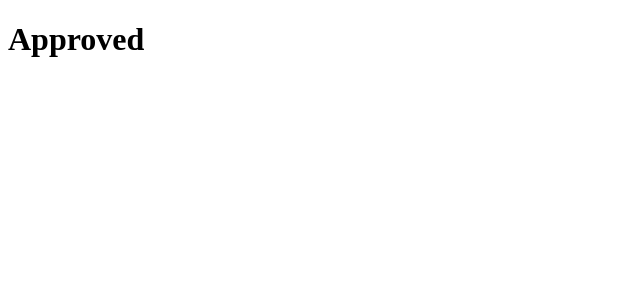
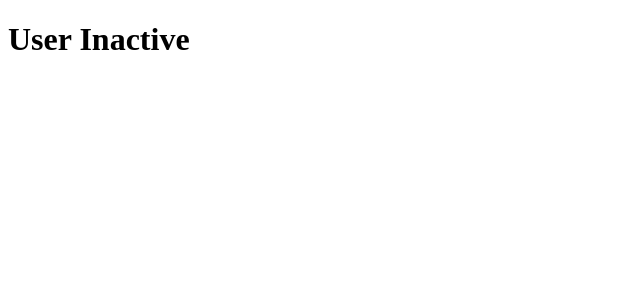
Before and after one commit to LuizBueno1/react, a React (Vite) app: page / in a window 1280 px wide. Shown: the top 300 px of the page, without its empty margins (0-640 px from the left). Built offline with nearby package versions, Linux system fonts and the light colour scheme.

Commit message:
add choice

```diff
--- /dev/null
+++ b/src/components/Choice.jsx
@@ -0,0 +1,15 @@
+function Choice({ status }) {
+
+    switch (status) {
+        case "active":
+            return <h1>User Active</h1>;
+        case "inactive":
+            return <h1>User Inactive</h1>;
+        case "blocked":
+            return <h1>User Blocked</h1>;
+        default:
+            return <h1>Status unknown</h1>;
+    }
+}
+
+export default Choice;
--- a/src/main.jsx
+++ b/src/main.jsx
@@ -5,8 +5,9 @@ import FirstComponent from "./components/FirstComponent";
 import Image from "./components/Image";
 import Style from "./components/Style";
 import Conditional from "./components/Conditional";
+import Choice from "./components/Choice";
 
 //Show components
 createRoot(document.getElementById("root")).render(
-    <Conditional average={7} />
+    <Choice status={"inactive"} />
 );
```
